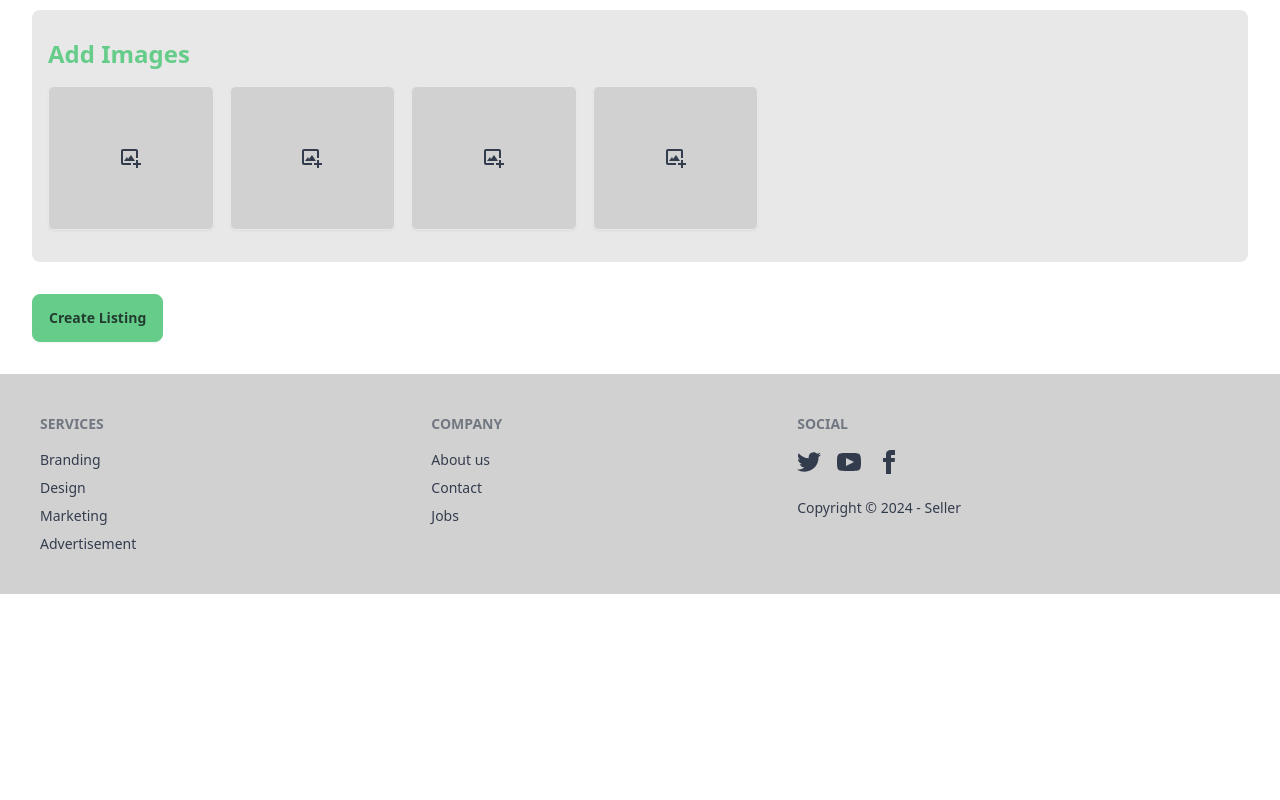
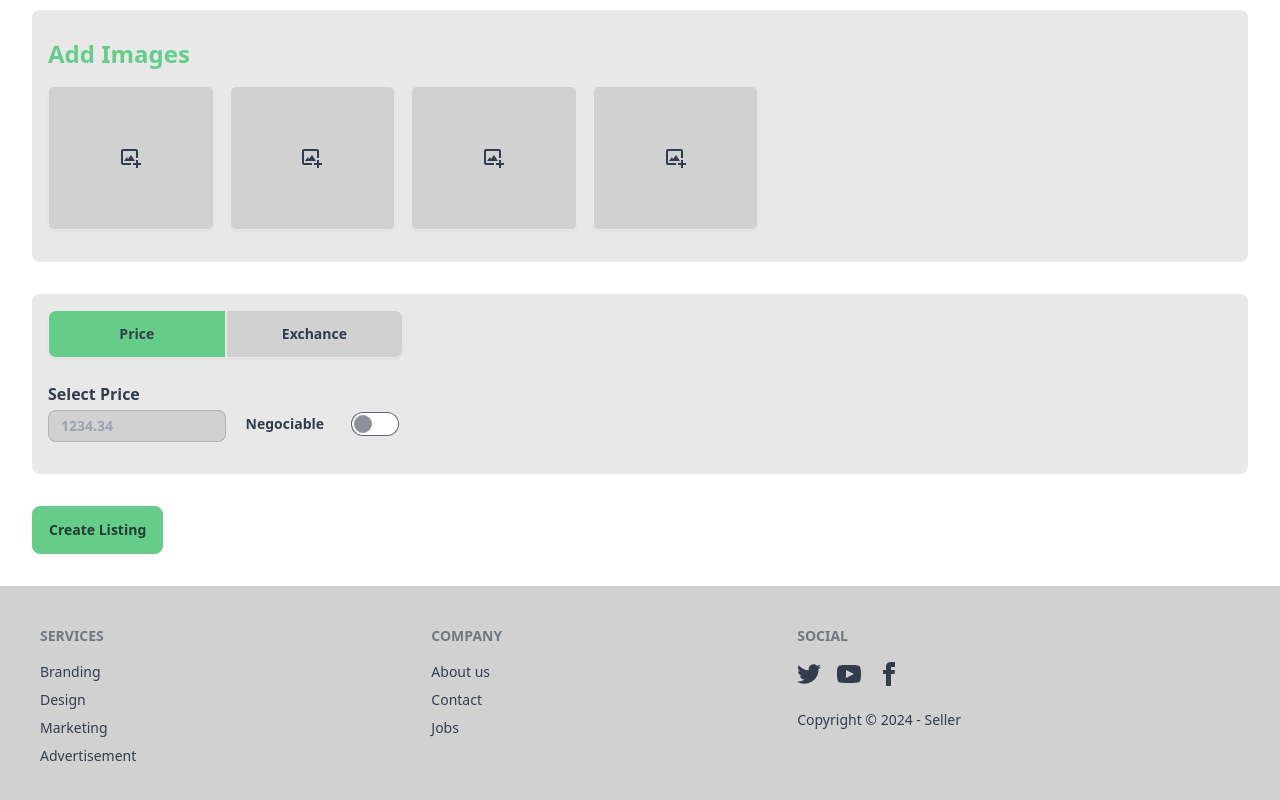
Before and after one commit to stavilavlad/seller-project, a React (Vite) app: page /listing in a window 1280 px wide. Shown: the part 714-1514 px from the top of the page. Before the commit the page ends 1308 px from the top, so only its background shows below. Built offline with nearby package versions, Linux system fonts and the light colour scheme.

Commit message:
products grid and products list finished

```diff
--- a/src/components/ImagesGrid.jsx
+++ b/src/components/ImagesGridInput.jsx
@@ -64,7 +64,7 @@ import { IoTrashOutline } from "react-icons/io5";
 
 // export default ImagesGrid;
 
-const ImagesGrid = () => {
+const ImagesGridInput = () => {
   const [files, setFiles] = useState(Array.from({ length: 4 }, () => null));
 
   const displayImage = (index, e) => {
@@ -121,4 +121,4 @@ const ImagesGrid = () => {
   );
 };
 
-export default ImagesGrid;
+export default ImagesGridInput;
--- /dev/null
+++ b/src/components/PriceInput.jsx
@@ -0,0 +1,41 @@
+import React, { useState } from "react";
+
+const PriceInput = () => {
+  const [mode, setMode] = useState("price");
+
+  return (
+    <>
+      <div className="bg-base-200 mb-8 p-4 rounded-lg flex flex-col">
+        {/* <h2 className="text-primary font-semibold text-2xl py-3">Price</h2> */}
+        <div className="grid grid-cols-2 lg:w-[30%] mb-6">
+          <button type="button" onClick={() => setMode("price")} className={`btn bg-base-300 rounded-r-none ${mode == "price" ? "bg-primary hover:bg-primary" : ""} `}>
+            Price
+          </button>
+          <button type="button" onClick={() => setMode("exchange")} className={`btn bg-base-300 rounded-l-none ${mode == "exchange" ? "bg-primary hover:bg-primary" : ""}`}>
+            Exchance
+          </button>
+        </div>
+        {mode == "price" ? (
+          <div className="grid grid-cols-2 lg:w-[30%] font-semibold">
+            <div className="flex flex-col">
+              <label htmlFor="price" className="mb-1">
+                Select Price
+              </label>
+              <input type="number" step="0.01" name="price" placeholder="1234.34" id="price" required className="input input-bordered input-sm bg-base-300 mb-4" />
+            </div>
+            <div className="flex flex-col justify-center pt-2 pl-4">
+              <label className="label cursor-pointer">
+                <span className="label-text">Negociable</span>
+                <input type="checkbox" name="negociable" className="toggle toggle-secondary" />
+              </label>
+            </div>
+          </div>
+        ) : (
+          ""
+        )}
+      </div>
+    </>
+  );
+};
+
+export default PriceInput;
--- /dev/null
+++ b/src/components/ProductsContainer.jsx
@@ -0,0 +1,31 @@
+import React, { useState } from "react";
+import ProductsGrid from "./ProductsGrid";
+import ProductsList from "./ProductsList";
+import { useLoaderData } from "react-router-dom";
+import { BsFillGrid3X3GapFill, BsList } from "react-icons/bs";
+
+const ProductsContainer = () => {
+  const [layout, setLayout] = useState("list");
+  const { count } = useLoaderData();
+  // const count = 0;
+  return (
+    <div>
+      <div className="grid grid-cols-[auto_1fr_auto] items-center gap-8">
+        <h2 className=" my-6 text-xl font-medium">{count} Products</h2>
+        <hr></hr>
+        <div className="flex gap-4 items-center">
+          <button type="button" onClick={() => setLayout("list")} className={`btn btn-sm btn-square ${layout == "list" ? "btn-primary" : "btn-ghost"} `}>
+            <BsList className=" w-6 h-6" />
+          </button>
+          <button type="button" onClick={() => setLayout("grid")} className={`btn btn-sm btn-square ${layout == "grid" ? "btn-primary" : "btn-ghost"} `}>
+            <BsFillGrid3X3GapFill className="w-6 h-6" />
+          </button>
+        </div>
+      </div>
+      {/* DISPLAY */}
+      {count == 0 ? <p className="text-2xl font-semibold py-2">No products matched your search...</p> : layout == "list" ? <ProductsList /> : <ProductsGrid />}
+    </div>
+  );
+};
+
+export default ProductsContainer;
--- /dev/null
+++ b/src/components/ProductsGrid.jsx
@@ -0,0 +1,45 @@
+import React from "react";
+import { useLoaderData } from "react-router-dom";
+
+const ProductsGrid = () => {
+  const { products, count } = useLoaderData();
+
+  return (
+    <div className="grid gap-4 md:grid-cols-2 lg:grid-cols-3">
+      {products.map((item) => {
+        const { id, title, description, images, price, negociable, category } = item;
+        const shortDescr = description.substring(0, 35);
+        return (
+          <div key={id} className="card card-compact sm:max-w-96 shadow-xl hover:scale-105 duration-200">
+            <figure>{images.length > 0 ? <img src={`http://localhost:3000/uploads/${images[0]}`} alt={title} className="w-full h-64 md:h-48 lg:h-48 xl:h-60 object-cover" /> : <BiImageAdd className="w-32 h-32" />}</figure>
+            <div className="card-body  rounded-b-box">
+              <div className="flex justify-between sm:px-2">
+                <h2 className="card-title text-xl md:text-lg lg:text-lg">{title}</h2>
+              </div>
+              {/* <p>{shortDescr + "..."}</p> */}
+              <div className="flex flex-col justify-between h-full">
+                <div className="sm:px-2 flex">
+                  <button type="button" className="btn btn-xs border-none capitalize bg-base-200">
+                    {category}
+                  </button>
+                  {item.new == true ? (
+                    <div>
+                      <p className="bg-base-200 btn btn-xs border-none ml-2 hover:bg-base-200  cursor-default">New</p>
+                    </div>
+                  ) : (
+                    <div>
+                      <p className="bg-base-200 btn btn-xs border-none ml-2 hover:bg-base-200 cursor-default">Used</p>
+                    </div>
+                  )}
+                </div>
+                <div className="font-semibold sm:px-2 text-lg text-accent">{price ? price + "$" : "Exchange"}</div>
+              </div>
+            </div>
+          </div>
+        );
+      })}
+    </div>
+  );
+};
+
+export default ProductsGrid;
--- /dev/null
+++ b/src/components/ProductsList.jsx
@@ -0,0 +1,46 @@
+import { useLoaderData } from "react-router-dom";
+
+const ProductsList = () => {
+  const { products, count } = useLoaderData();
+  return (
+    <div className="grid gap-y-8">
+      {products.map((item) => {
+        const { id, title, description, images, price, negociable, category } = item;
+
+        return (
+          <>
+            <div key={id} className="grid gap-8 md:grid-cols-[auto_1fr] hover:scale-105 duration-200 ">
+              {images.length > 0 ? <img src={`http://localhost:3000/uploads/${images[0]}`} alt={title} className="w-44 sm:w-80 h-52 object-cover rounded-md" /> : <BiImageAdd className="w-32 h-32" />}
+              <div>
+                <div className="flex justify-between gap-x-12 lg:gap-x-24">
+                  <h2 className=" font-semibold text-xl lg:text-2xl">{title}</h2>
+                  <div className="font-semibold sm:px-2 text-lg text-accent ">{price ? price + "$" : "Exchange"}</div>
+                </div>
+                <div className="flex my-3">
+                  <div>
+                    <button type="button" className="btn btn-xs border-none capitalize bg-base-200">
+                      {category}
+                    </button>
+                  </div>
+                  {item.new == true ? (
+                    <div>
+                      <p className="bg-base-200 btn btn-xs border-none ml-2 hover:bg-base-200  cursor-default">New</p>
+                    </div>
+                  ) : (
+                    <div>
+                      <p className="bg-base-200 btn btn-xs border-none ml-2 hover:bg-base-200 cursor-default">Used</p>
+                    </div>
+                  )}
+                </div>
+                <p>{description.substring(0, 250) + "..."}</p>
+              </div>
+            </div>
+            <hr></hr>
+          </>
+        );
+      })}
+    </div>
+  );
+};
+
+export default ProductsList;
--- a/src/components/index.js
+++ b/src/components/index.js
@@ -4,3 +4,4 @@ export { default as CategoriesGrid } from "./CategoriesGrid.jsx";
 export { default as Hero } from "./Hero.jsx";
 export { default as Footer } from "./Footer.jsx";
 export { default as Filters } from "./Filters.jsx";
+export { default as ProductsContainer } from "./ProductsContainer.jsx";
--- a/src/index.css
+++ b/src/index.css
@@ -12,3 +12,8 @@
   text-shadow: rgb(0, 0, 0) 3px 0px 0px, rgb(0, 0, 0) 2.83487px 0.981584px 0px, rgb(0, 0, 0) 2.35766px 1.85511px 0px, rgb(0, 0, 0) 1.62091px 2.52441px 0px, rgb(0, 0, 0) 0.705713px 2.91581px 0px, rgb(0, 0, 0) -0.287171px 2.98622px 0px, rgb(0, 0, 0) -1.24844px 2.72789px 0px, rgb(0, 0, 0) -2.07227px 2.16926px 0px, rgb(0, 0, 0) -2.66798px 1.37182px 0px, rgb(0, 0, 0) -2.96998px 0.42336px 0px, rgb(0, 0, 0) -2.94502px -0.571704px 0px, rgb(0, 0, 0) -2.59586px -1.50383px 0px, rgb(0, 0, 0) -1.96093px -2.27041px 0px, rgb(0, 0, 0) -1.11013px -2.78704px 0px, rgb(0, 0, 0) -0.137119px -2.99686px 0px,
     rgb(0, 0, 0) 0.850987px -2.87677px 0px, rgb(0, 0, 0) 1.74541px -2.43999px 0px, rgb(0, 0, 0) 2.44769px -1.73459px 0px, rgb(0, 0, 0) 2.88051px -0.838247px 0px;
 }
+input::-webkit-outer-spin-button,
+input::-webkit-inner-spin-button {
+  -webkit-appearance: none;
+  margin: 0;
+}
--- a/src/pages/Layout.jsx
+++ b/src/pages/Layout.jsx
@@ -4,11 +4,13 @@ import { Navbar, Footer } from "../components/index";
 
 const Layout = () => {
   return (
-    <>
+    <div className="flex flex-col min-h-screen">
       <Navbar />
-      <Outlet />
+      <div className="flex-grow">
+        <Outlet />
+      </div>
       <Footer />
-    </>
+    </div>
   );
 };
 
--- a/src/pages/Listing.jsx
+++ b/src/pages/Listing.jsx
@@ -1,8 +1,9 @@
 import { Form } from "react-router-dom";
 import { categories } from "../utils/data";
-import ImagesGrid from "../components/ImagesGrid";
+import ImagesGridInput from "../components/ImagesGridInput";
 import axios from "axios";
 import { toast } from "react-toastify";
+import PriceInput from "../components/PriceInput";
 
 export const action = async ({ request }) => {
   try {
@@ -73,7 +74,11 @@ const Listing = () => {
         </div>
 
         {/* IMAGE */}
-        <ImagesGrid />
+        <ImagesGridInput />
+
+        {/* PRICE */}
+        <PriceInput />
+
         <button type="submit" className="btn btn-primary">
           Create Listing
         </button>
--- a/src/pages/Products.jsx
+++ b/src/pages/Products.jsx
@@ -1,34 +1,21 @@
 import axios from "axios";
 import { useEffect, useState } from "react";
 import { useLoaderData } from "react-router-dom";
-import { Filters } from "../components/index";
+import { Filters, ProductsContainer } from "../components/index";
 import { BiImageAdd } from "react-icons/bi";
 
 export const loader = async () => {
   const response = await axios.get("http://localhost:3000/products");
-  return response.data;
+  const products = response.data.products;
+  const count = response.data.count;
+  return { products, count };
 };
 
 const Products = () => {
-  const [products, setProducts] = useState(useLoaderData());
-  console.log(products);
-
   return (
-    <div className="align-element">
+    <div className="align-element my-12 gap-4 grid sm:grid-cols-[200px_1fr] ">
       <Filters />
-      {products.map((item) => {
-        const { id, title, images, description, category } = item;
-        console.log(images);
-        return (
-          <div key={id} className="border my-5">
-            <h2>{title}</h2>
-            {images.length > 0 ? <img src={`http://localhost:3000/uploads/${images[0]}`} alt={title} className="w-32 h-32" /> : <BiImageAdd className="w-32 h-32" />}
-            <p>{description}</p>
-            <p>{category}</p>
-            {item.new == true ? <p className="btn">new</p> : <p className="btn">used</p>}
-          </div>
-        );
-      })}
+      <ProductsContainer />
     </div>
   );
 };
```
